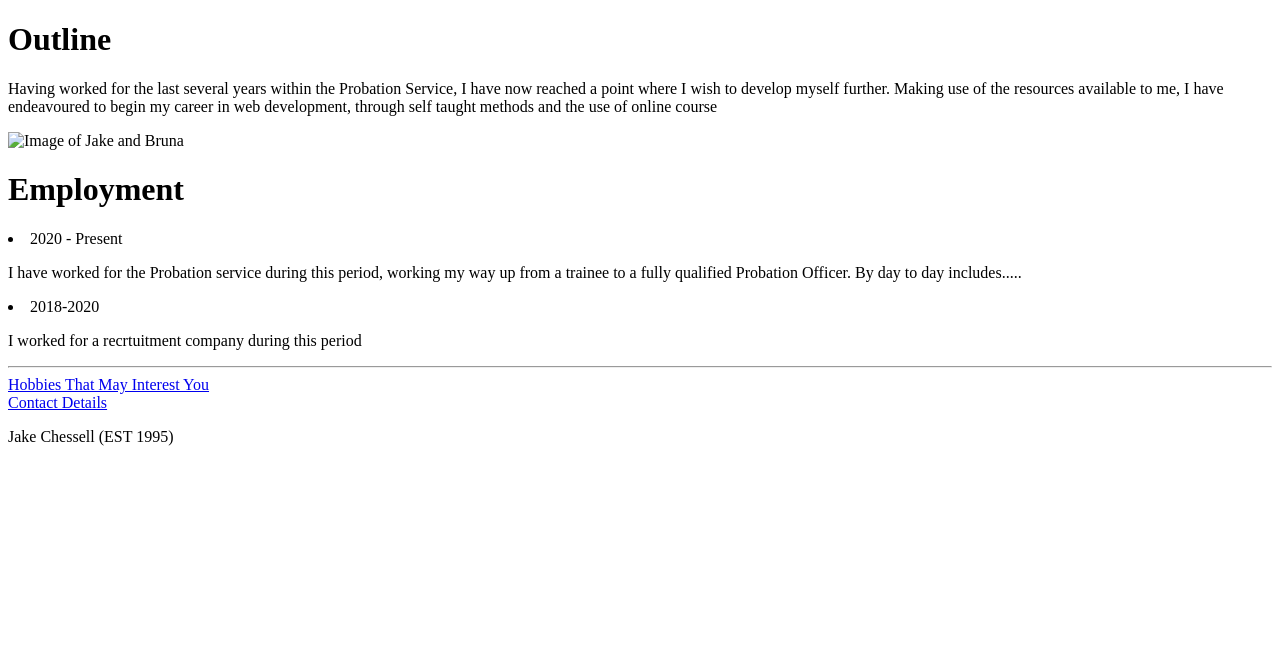
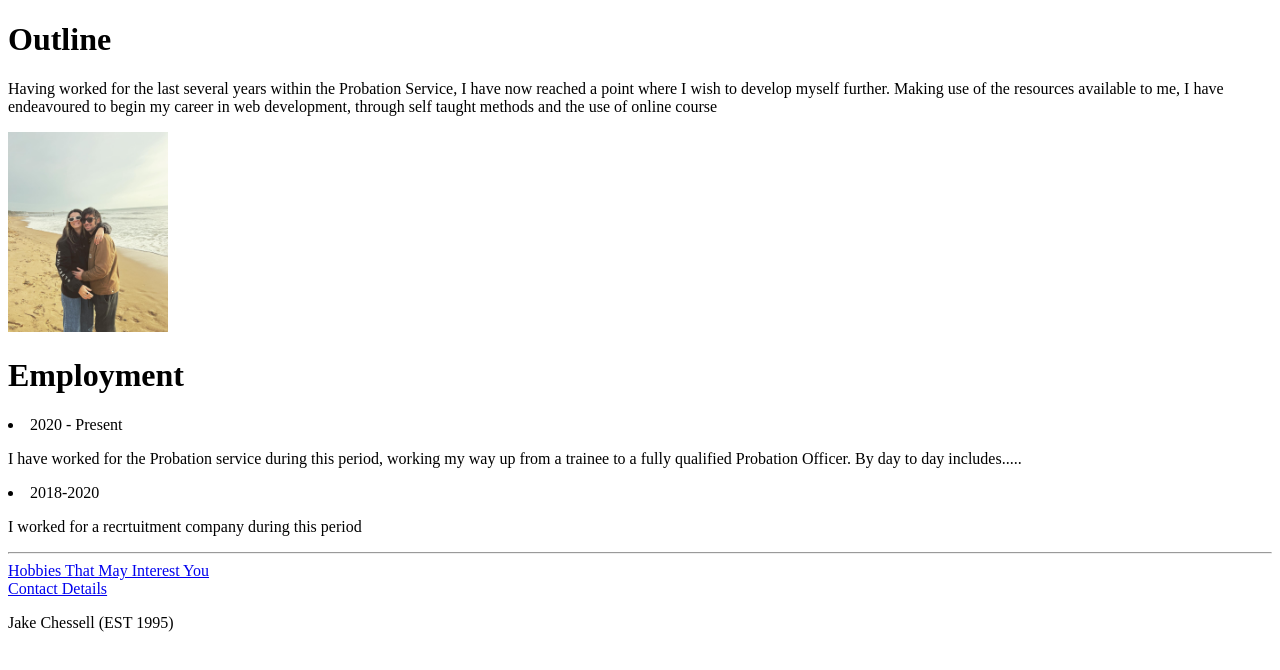
Before and after one commit to JakeChess/html-Resume, a plain HTML site: page index.html in a window 1280 px wide. Drawn offline with Linux system fonts and the light colour scheme.

Commit message:
Update index.html

```diff
--- a/index.html
+++ b/index.html
@@ -5,7 +5,7 @@
 <body>
     <h1>Outline</h1>
     <p>Having worked for the last several years within the Probation Service, I have now reached a point where I wish to develop myself further. Making use of the resources available to me, I have endeavoured to begin my career in web development, through self taught methods and the use of online course </p>
-    <img src="./Capstone Project 1 Image.png" height =200" alt="Image of Jake and Bruna"/>
+    <img src="./image 1.png" height =200" alt="Image of Jake and Bruna"/>
     <h1>Employment</h1>
         <li>2020 - Present
         <p>I have worked for the Probation service during this period, working my way up from a trainee to a fully qualified Probation Officer. By day to day includes.....</p>
```
